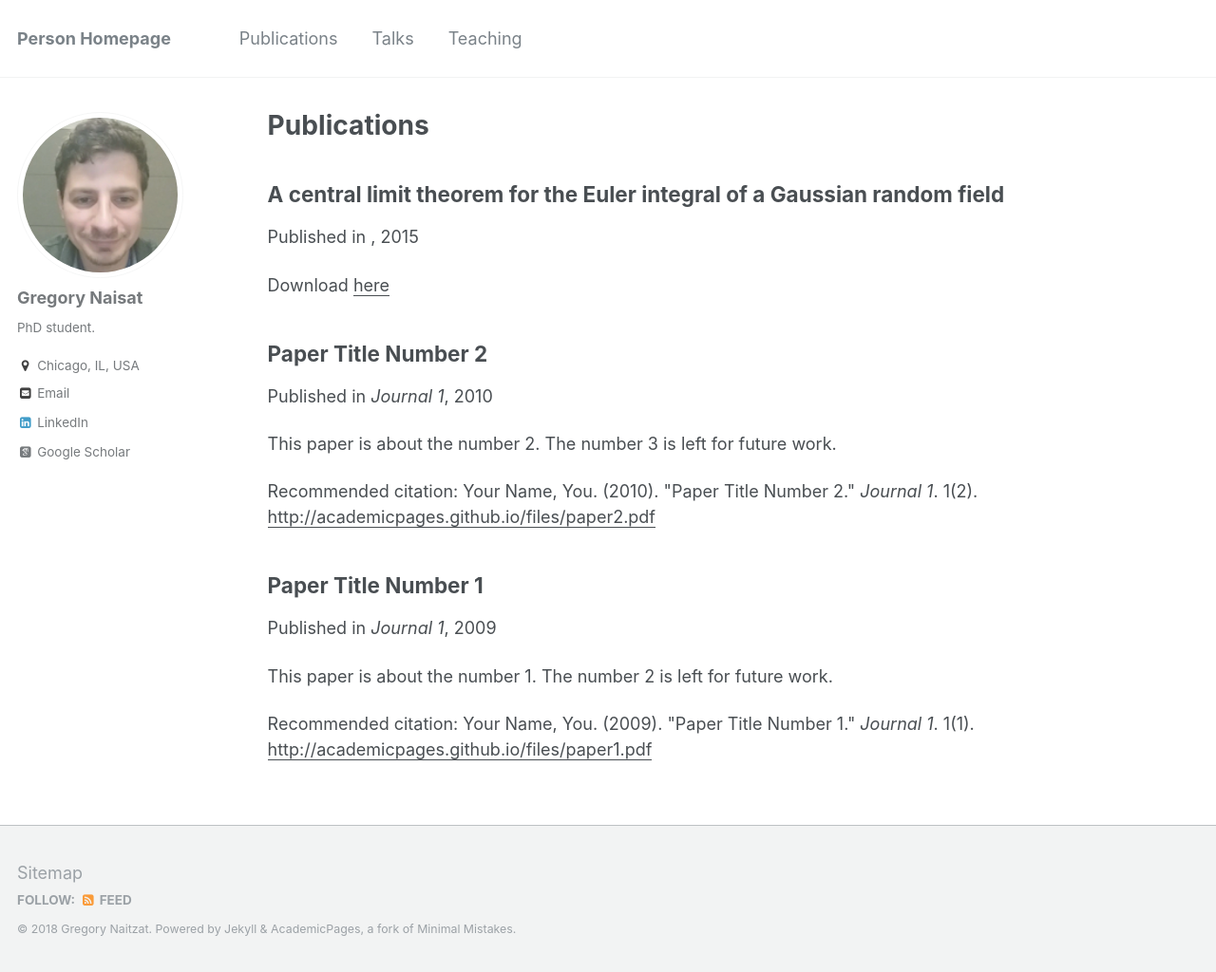
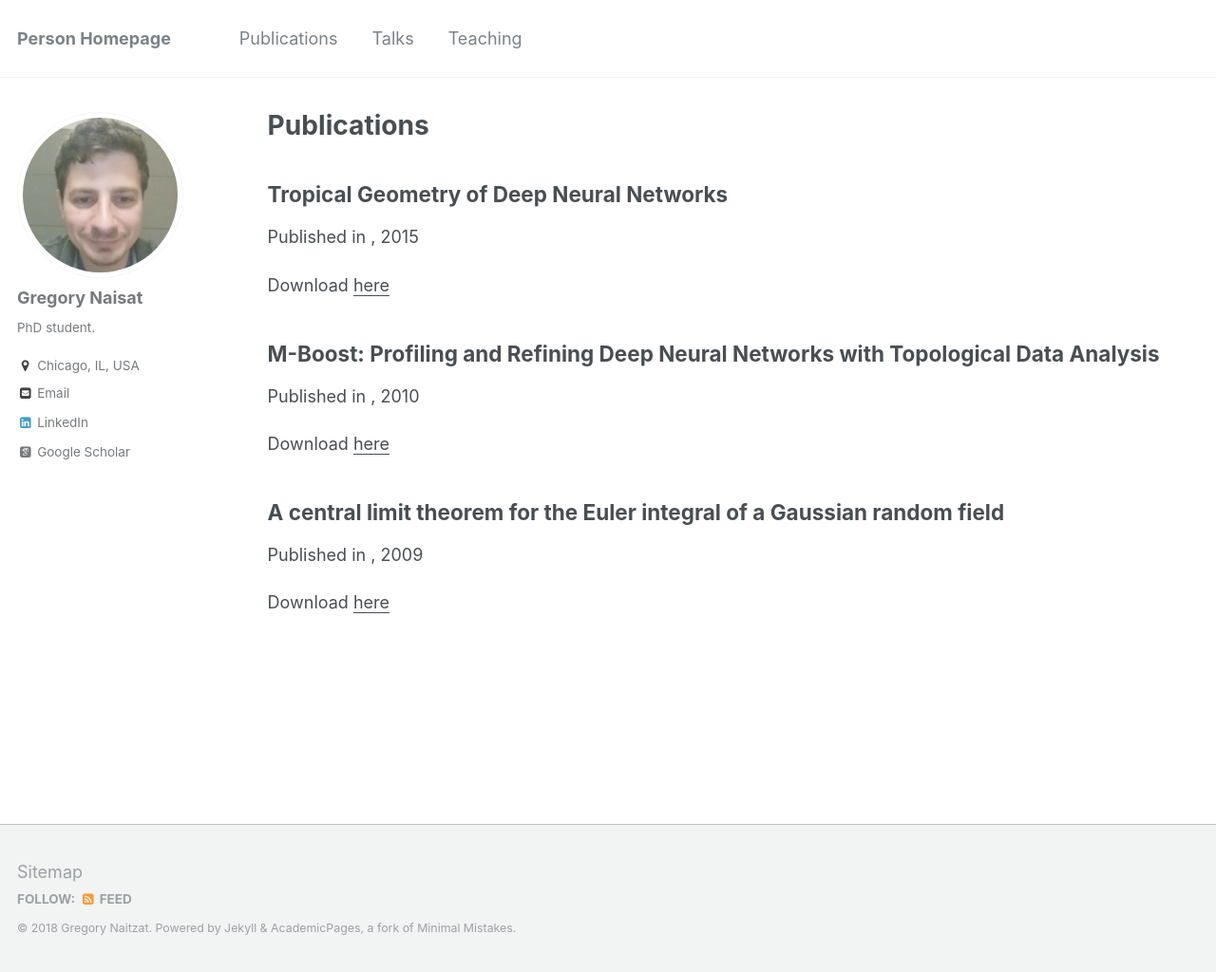
Before and after one commit to sgregnt/sgregnt.github.io, a Jekyll site: the page built from _pages/publications.md, in a window 1280 px wide and 1024 px high. Shown: the whole window at 95% size. Built offline with Jekyll 4.4.1, drawn with Linux system fonts in a browser that asks for light colours; some web fonts are replaced.

Commit message:
Publications

```diff
--- a/_publications/2009-10-01-paper-title-number-1.md
+++ b/_publications/2009-10-01-paper-title-number-1.md
@@ -1,15 +1,7 @@
 ---
-title: "Paper Title Number 1"
+title: "A central limit theorem for the Euler integral of a Gaussian random field"
 collection: publications
-permalink: /publication/2009-10-01-paper-title-number-1
-excerpt: 'This paper is about the number 1. The number 2 is left for future work.'
-date: 2009-10-01
-venue: 'Journal 1'
-paperurl: 'http://academicpages.github.io/files/paper1.pdf'
-citation: 'Your Name, You. (2009). &quot;Paper Title Number 1.&quot; <i>Journal 1</i>. 1(1).'
+permalink: /publication/2016-01-01-paper-title-number-3
+paperurl: 'https://www.sciencedirect.com/science/article/pii/S0304414916301697'
+
 ---
-This paper is about the number 1. The number 2 is left for future work.
-
-[Download paper here](http://academicpages.github.io/files/paper1.pdf)
-
-Recommended citation: Your Name, You. (2009). "Paper Title Number 1." <i>Journal 1</i>. 1(1).
--- a/_publications/2010-10-01-paper-title-number-2.md
+++ b/_publications/2010-10-01-paper-title-number-2.md
@@ -1,15 +1,7 @@
 ---
-title: "Paper Title Number 2"
+title: "M-Boost: Profiling and Refining Deep Neural Networks with Topological Data Analysis"
 collection: publications
-permalink: /publication/2010-10-01-paper-title-number-2
-excerpt: 'This paper is about the number 2. The number 3 is left for future work.'
-date: 2010-10-01
-venue: 'Journal 1'
-paperurl: 'http://academicpages.github.io/files/paper2.pdf'
-citation: 'Your Name, You. (2010). &quot;Paper Title Number 2.&quot; <i>Journal 1</i>. 1(2).'
+permalink: /publication/2018-01-01-paper-title-number-3
+paperurl: 'http://poloclub.gatech.edu/idea2018/papers/idea18-paper10-naitzat.pdf'
+
 ---
-This paper is about the number 2. The number 3 is left for future work.
-
-[Download paper here](http://academicpages.github.io/files/paper2.pdf)
-
-Recommended citation: Your Name, You. (2010). "Paper Title Number 2." <i>Journal 1</i>. 1(2).
```
Also changed, not shown: _publications/2015-10-01-paper-title-number-3.md (+3 -3 lines).
